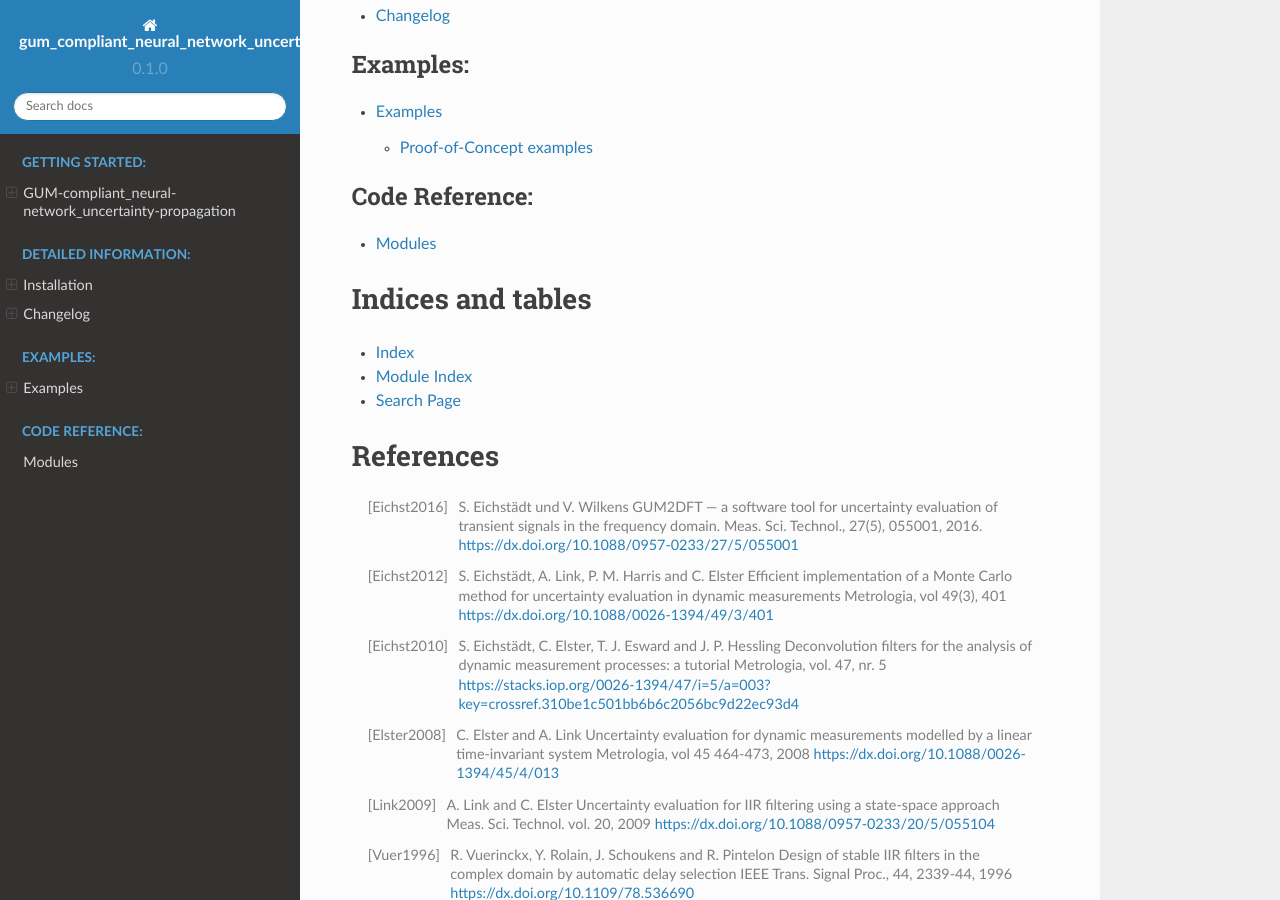
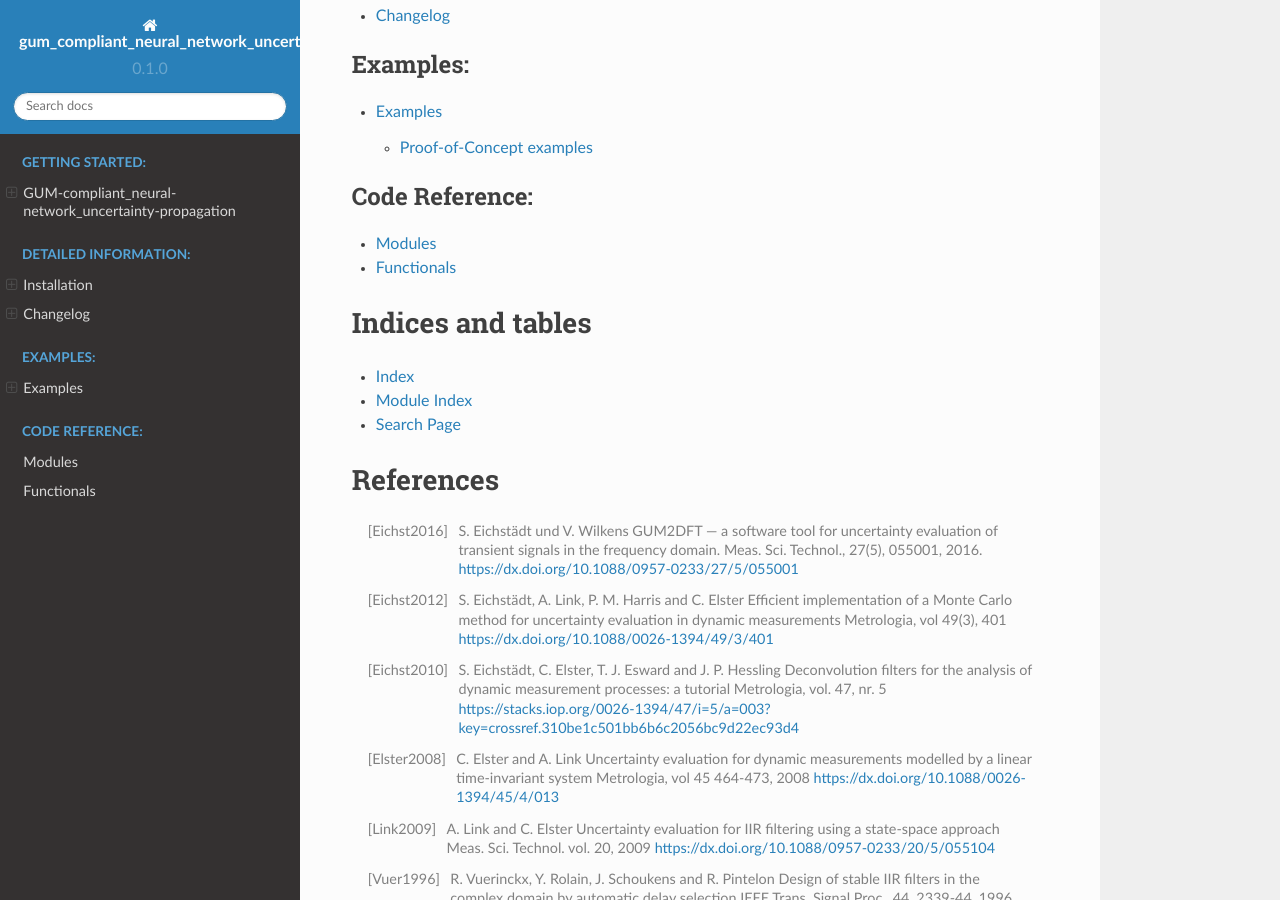
Before and after one commit to BjoernLudwigPTB/pytorch_gum_uncertainty_propagation, a Sphinx documentation site: the page built from docs/index.rst, in a window 1280 px wide and 900 px high, scrolled down 408 px. Built offline with Sphinx 7.4.7 and the Read the Docs theme 2.0.0, drawn with Linux system fonts in a browser that asks for light colours.

Commit message:
docs(functionals): introduce functional version of QuadLU into docs

```diff
--- /dev/null
+++ b/docs/gum_compliant_neural_network_uncertainty_propagation.functionals.rst
@@ -0,0 +1,5 @@
+Functionals
+===========
+
+.. automodule:: gum_compliant_neural_network_uncertainty_propagation.functionals
+    :members:
--- a/docs/index.rst
+++ b/docs/index.rst
@@ -27,6 +27,7 @@ GUM-compliant uncertainty propagation
    :caption: Code Reference:
 
    gum_compliant_neural_network_uncertainty_propagation.modules
+   gum_compliant_neural_network_uncertainty_propagation.functionals.rst
 
 Indices and tables
 ==================
```
